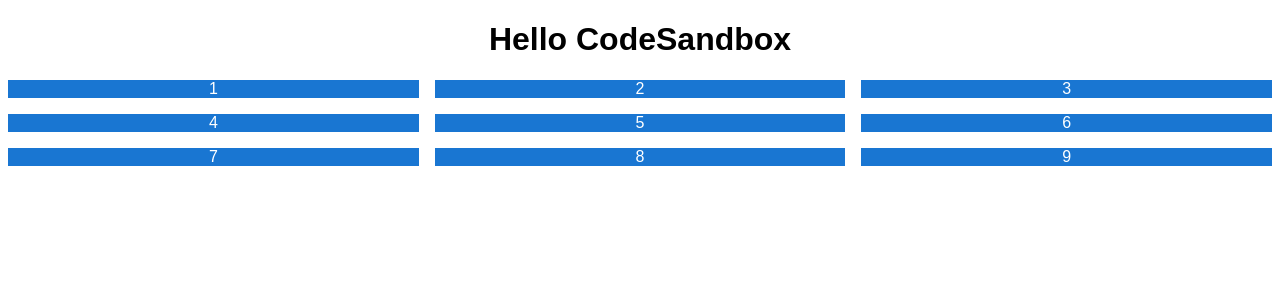
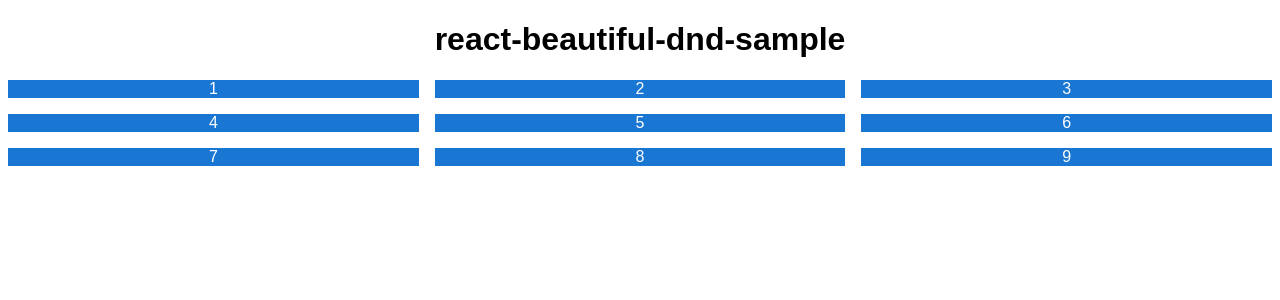
Before and after one commit to 7namori/sample-react-beautiful-dnd, a React (Create React App) app: page / in a window 1280 px wide. Shown: the top 300 px of the page. Built offline with nearby package versions, Linux system fonts and the light colour scheme.

Commit message:
[update]DragDropContextを追加 DragDropContextでコンポーネントをラップすることで、ライブラリが配下のコンポーネントツリーにアクセスできるようになる。

```diff
--- a/src/App.tsx
+++ b/src/App.tsx
@@ -1,11 +1,13 @@
 import './styles.css'
 import { dummyData, dummyDataType } from './dummyData'
 import { Box, Grid } from '@mui/material'
+import { DragDropContext } from 'react-beautiful-dnd'
 
 export default function App() {
   return (
     <div className="App">
-      <h1>Hello CodeSandbox</h1>
+      <h1>react-beautiful-dnd-sample</h1>
+      <DragDropContext onDragEnd={() => console.log('onDragEnd')}>
         <Grid container spacing={2}>
           {dummyData.map((values: dummyDataType, idx: number) => {
             return (
@@ -22,6 +24,7 @@
             )
           })}
         </Grid>
+      </DragDropContext>
     </div>
   )
 }
```
Lines whose indentation alone changed are shown as unchanged.
